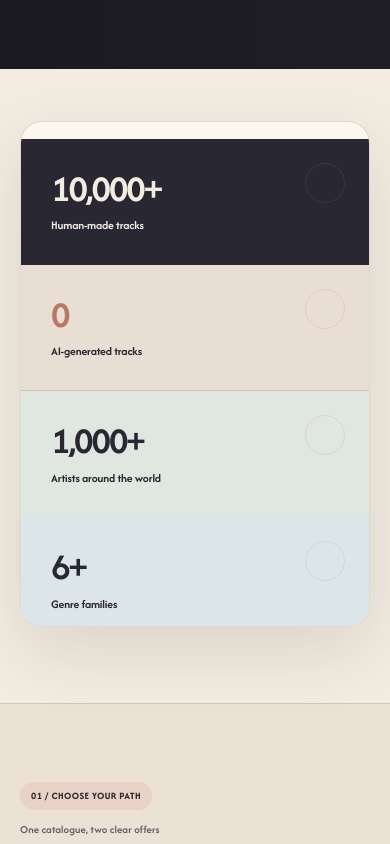
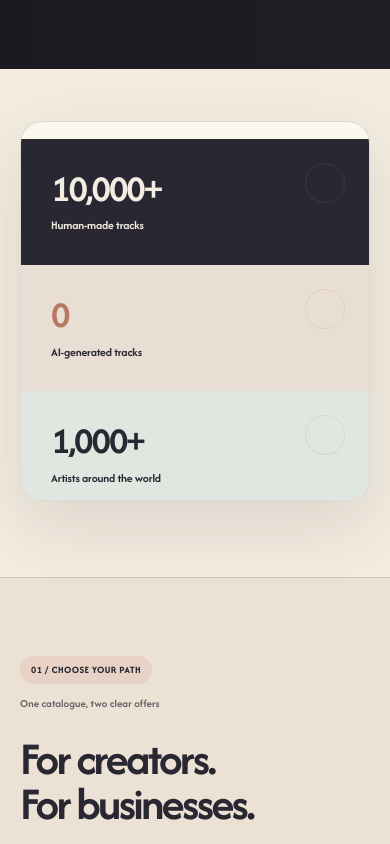
Before and after one commit to dim75017/easy-license-platform, a Next.js app: page / in a window 390 px wide. Shown: the part 760-1604 px from the top of the page. Built offline with nearby package versions, Linux system fonts and the light colour scheme.

Commit message:
fix: remove genre families proof

```diff
--- a/app/home-v6.css
+++ b/app/home-v6.css
@@ -577,14 +577,14 @@
   border-left-color: rgba(243, 236, 224, .18);
 }
 
-/* Four proofs, one visual voice */
+/* Three proofs, one visual voice */
 
 .el-v6 .v5-proof-band {
   width: min(1440px, calc(100% - 10vw));
   margin: 86px auto 112px;
   overflow: hidden;
   grid-template-areas: none;
-  grid-template-columns: repeat(4, minmax(0, 1fr));
+  grid-template-columns: repeat(3, minmax(0, 1fr));
   border: 1px solid var(--cozy-rule);
   border-radius: 30px;
   background: var(--cozy-paper);
@@ -2267,14 +2267,13 @@
 
 .el-v6 .v5-proof-band {
   max-width: 1440px;
-  grid-template-columns: repeat(4, minmax(0, 1fr));
+  grid-template-columns: repeat(3, minmax(0, 1fr));
 }
 
 .el-v6 .v5-proof-stat,
 .el-v6 .v5-proof-stat-size,
 .el-v6 .v5-proof-stat-zero,
-.el-v6 .v5-proof-stat-quality,
-.el-v6 .v5-proof-stat-genres {
+.el-v6 .v5-proof-stat-quality {
   min-height: 174px;
   justify-content: center;
   padding: 30px;
@@ -2286,7 +2285,6 @@
 .el-v6 .v5-proof-stat-size span { color: #f3ece0; }
 .el-v6 .v5-proof-stat-zero { background: #e9ded3; }
 .el-v6 .v5-proof-stat-quality { background: #dfe7e0; }
-.el-v6 .v5-proof-stat-genres { background: #dce5ea; }
 
 .el-v6 .v5-route-step::before {
   filter: saturate(.82) brightness(.7) contrast(.98);
@@ -2417,8 +2415,7 @@
   .el-v6 .v5-proof-stat,
   .el-v6 .v5-proof-stat-size,
   .el-v6 .v5-proof-stat-zero,
-  .el-v6 .v5-proof-stat-quality,
-  .el-v6 .v5-proof-stat-genres {
+  .el-v6 .v5-proof-stat-quality {
     min-height: 126px;
     border-right: 0;
     border-bottom: 1px solid var(--cozy-rule);
--- a/app/page.tsx
+++ b/app/page.tsx
@@ -73,10 +73,6 @@ export default function Home() {
           <article className="v5-proof-stat v5-proof-stat-quality">
             <strong>1,000+</strong>
             <span>Artists around the world</span>
-          </article>
-          <article className="v5-proof-stat v5-proof-stat-genres">
-            <strong>6+</strong>
-            <span>Genre families</span>
           </article>
         </section>
 
```
Also changed, not shown: 1 other file (tests, documents, lock files or other folders).
